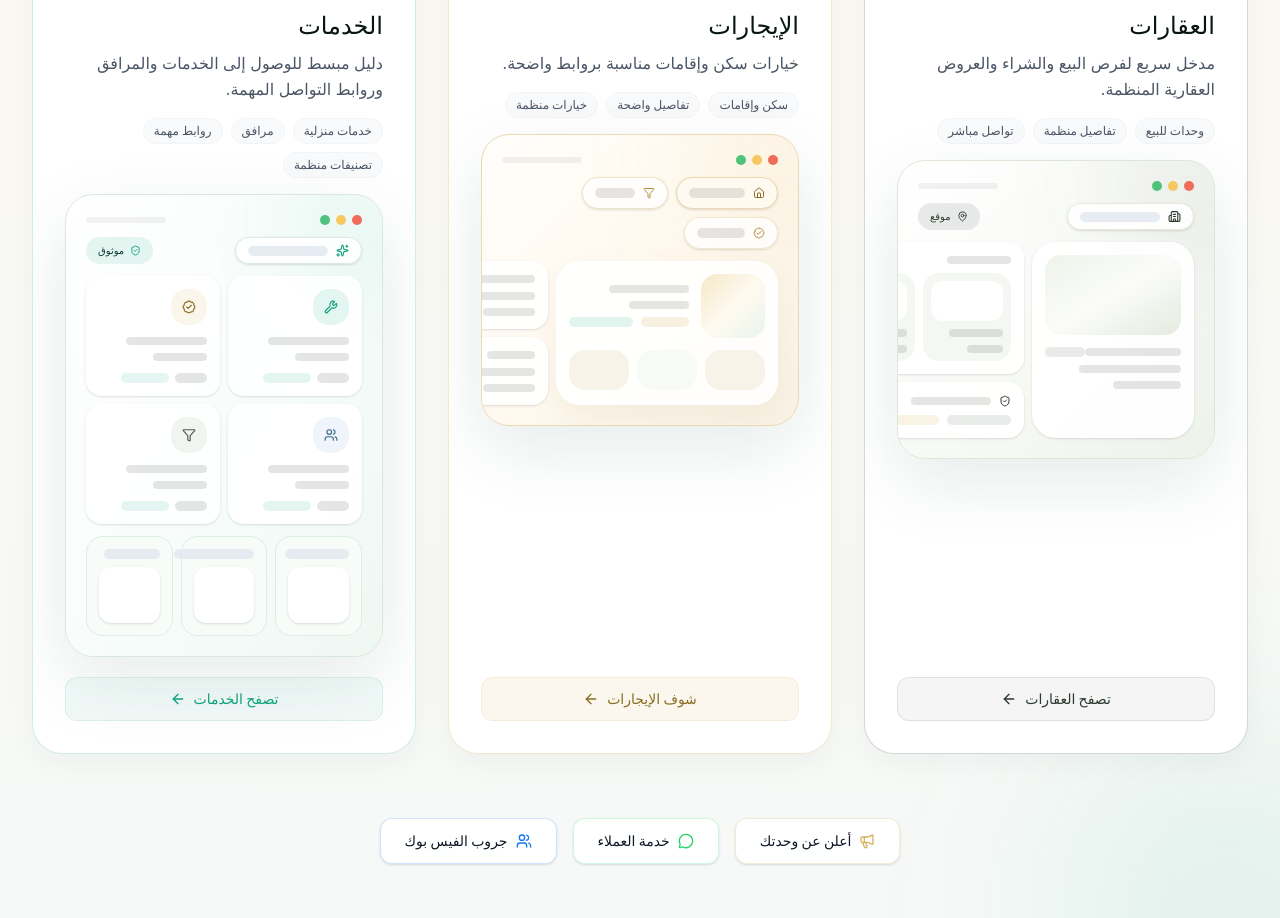
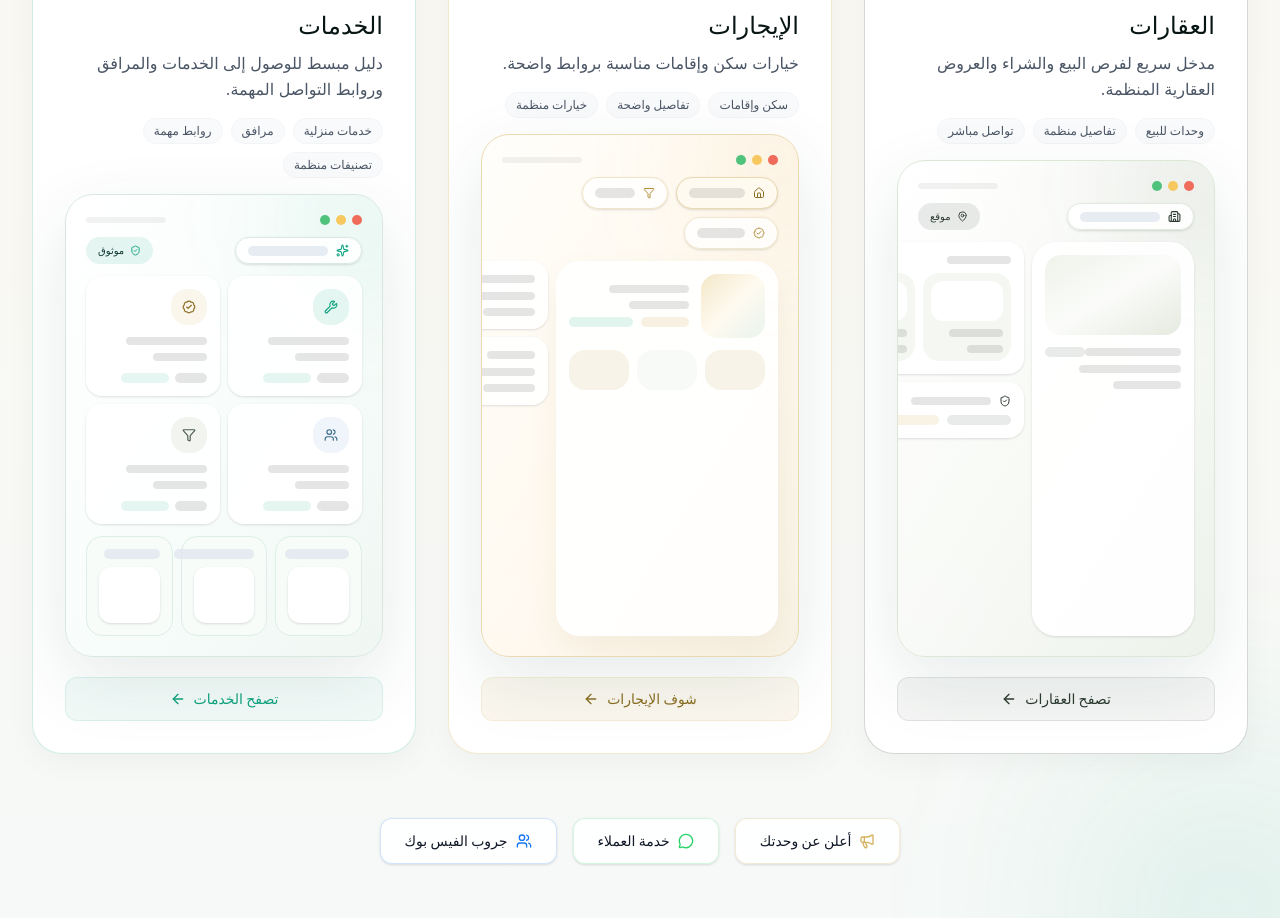
Before and after one commit to mohabx116-creator/dalilsubhi-landing-web, a React (Vite) app: page / in a window 1280 px wide. Shown: the part 1760-2678 px from the top of the page. Built offline with nearby package versions, Linux system fonts and the light colour scheme; no server answers.

Commit message:
feat: implement MainGatewaySection component with interactive service mockups

```diff
--- a/src/components/MainGatewaySection.tsx
+++ b/src/components/MainGatewaySection.tsx
@@ -23,12 +23,12 @@ function MockupShell({
 }) {
   return (
     <div
-      className={`relative overflow-hidden ${featured ? 'rounded-[30px] sm:rounded-[32px]' : 'rounded-[26px] sm:rounded-[28px]'} border ${toneClass} bg-gradient-to-br ${surfaceClass} p-4 shadow-[0_24px_70px_rgba(17,70,58,0.10)] sm:p-5`}
+      className={`relative flex h-full min-h-[340px] flex-col overflow-hidden ${featured ? 'rounded-[30px] sm:rounded-[32px]' : 'rounded-[26px] sm:rounded-[28px]'} border ${toneClass} bg-gradient-to-br ${surfaceClass} p-4 shadow-[0_24px_70px_rgba(17,70,58,0.10)] sm:min-h-[380px] sm:p-5`}
     >
       <div className={`pointer-events-none absolute -right-10 -top-10 h-32 w-32 rounded-full blur-3xl ${glowClass}`} />
       <div className="pointer-events-none absolute -left-8 bottom-0 h-28 w-28 rounded-full bg-white/40 blur-3xl" />
-      <div className="relative">
-        <div className="mb-3 flex items-center justify-between">
+      <div className="relative flex flex-1 flex-col">
+        <div className="mb-3 flex shrink-0 items-center justify-between">
           <div className="flex items-center gap-1.5">
             <span className="h-2.5 w-2.5 rounded-full bg-[#ef6b5a]" />
             <span className="h-2.5 w-2.5 rounded-full bg-[#f6c85f]" />
@@ -36,7 +36,9 @@ function MockupShell({
           </div>
           <div className="h-1.5 w-20 rounded-full bg-black/5" />
         </div>
-        {children}
+        <div className="flex flex-1 flex-col">
+          {children}
+        </div>
       </div>
     </div>
   );
@@ -60,7 +62,7 @@ function CommunityMockup() {
       surfaceClass="from-[#ffffff] via-[#fbfffc] to-[#effaf5]"
       glowClass="bg-[#0fa37f]/12"
     >
-      <div className="space-y-3 sm:space-y-4">
+      <div className="flex h-full flex-col space-y-3 sm:space-y-4">
         <div className="flex items-center justify-between gap-3">
           <div className="inline-flex items-center gap-2 rounded-full border border-[#e3eee8] bg-white/90 px-3 py-1.5 shadow-sm">
             <Search size={13} className="text-[#0fa37f]" />
@@ -103,7 +105,7 @@ function CommunityMockup() {
           ))}
         </div>
 
-        <div className="rounded-3xl border border-[#dcefe5] bg-gradient-to-br from-[#f7fcf8] via-white to-[#eef8f1] p-3 shadow-[inset_0_1px_0_rgba(255,255,255,0.8)]">
+        <div className="flex-1 rounded-3xl border border-[#dcefe5] bg-gradient-to-br from-[#f7fcf8] via-white to-[#eef8f1] p-3 shadow-[inset_0_1px_0_rgba(255,255,255,0.8)]">
           <div className="mb-3 flex items-center justify-between">
             <div className="h-2.5 w-24 rounded-full bg-slate-200/80" />
             <div className="inline-flex items-center gap-2 rounded-full bg-white px-3 py-1 text-[10px] font-bold text-[#0f3b35] shadow-sm">
@@ -159,7 +161,7 @@ function ServicesMockup() {
       surfaceClass="from-[#ffffff] via-[#f8fdfb] to-[#eff7f3]"
       glowClass="bg-[#0fa37f]/12"
     >
-      <div className="space-y-3">
+      <div className="flex h-full flex-col space-y-3">
         <div className="flex items-center justify-between gap-3">
           <div className="inline-flex items-center gap-2 rounded-full border border-[#dbe8e1] bg-white/90 px-3 py-1.5 shadow-sm">
             <Sparkles size={13} className="text-[#0fa37f]" />
@@ -171,7 +173,7 @@ function ServicesMockup() {
           </div>
         </div>
 
-        <div className="grid grid-cols-2 gap-2">
+        <div className="grid flex-1 grid-cols-2 gap-2">
           {services.map((service) => (
             <div key={service.title} className="rounded-2xl border border-white/80 bg-white/85 p-3 shadow-sm">
               <div className={`mb-3 inline-flex h-9 w-9 items-center justify-center rounded-2xl ${service.tone}`}>
@@ -213,7 +215,7 @@ function RentalsMockup() {
       surfaceClass="from-[#fffefb] via-[#fff9ef] to-[#f8f2e5]"
       glowClass="bg-[#d6b25e]/16"
     >
-      <div className="space-y-3">
+      <div className="flex h-full flex-col space-y-3">
         <div className="flex flex-wrap gap-2">
           <span className="inline-flex h-8 items-center gap-2 rounded-full border border-[#ead9b1] bg-[#fffaf0] px-3 shadow-sm">
             <Home size={12} className="text-[#8a6d22]" />
@@ -229,7 +231,7 @@ function RentalsMockup() {
           </span>
         </div>
 
-        <div className="grid gap-2 sm:grid-cols-[1.2fr_0.8fr]">
+        <div className="grid flex-1 gap-2 sm:grid-cols-[1.2fr_0.8fr]">
           <div className="rounded-3xl border border-white/80 bg-white/90 p-3 shadow-[0_12px_30px_rgba(138,109,34,0.07)]">
             <div className="mb-3 flex items-center gap-3">
               <div className="h-16 w-16 rounded-2xl bg-gradient-to-br from-[#f4e8c8] via-[#fffaf0] to-[#e9f4ec]" />
@@ -279,7 +281,7 @@ function RealEstateMockup() {
       surfaceClass="from-[#ffffff] via-[#f8faf6] to-[#edf2eb]"
       glowClass="bg-[#2c3a30]/12"
     >
-      <div className="space-y-3">
+      <div className="flex h-full flex-col space-y-3">
         <div className="flex items-center justify-between gap-3">
           <div className="inline-flex items-center gap-2 rounded-full border border-[#e2eadf] bg-white/90 px-3 py-1.5 shadow-sm">
             <Building2 size={13} className="text-[#2c3a30]" />
@@ -291,7 +293,7 @@ function RealEstateMockup() {
           </div>
         </div>
 
-        <div className="grid gap-2 sm:grid-cols-[0.95fr_1.05fr]">
+        <div className="grid flex-1 gap-2 sm:grid-cols-[0.95fr_1.05fr]">
           <div className="rounded-3xl border border-white/80 bg-white/90 p-3 shadow-sm">
             <div className="mb-3 h-20 rounded-2xl bg-gradient-to-br from-[#eef3ea] via-[#fbfcfa] to-[#e5eadf]" />
             <div className="mb-2 flex items-center justify-between">
@@ -501,7 +503,7 @@ export default function MainGatewaySection() {
                   ))}
                 </div>
 
-                <div className="mb-5">
+                <div className="mb-5 flex flex-1">
                   <GatewayMockup kind={card.mockup} />
                 </div>
 
```
